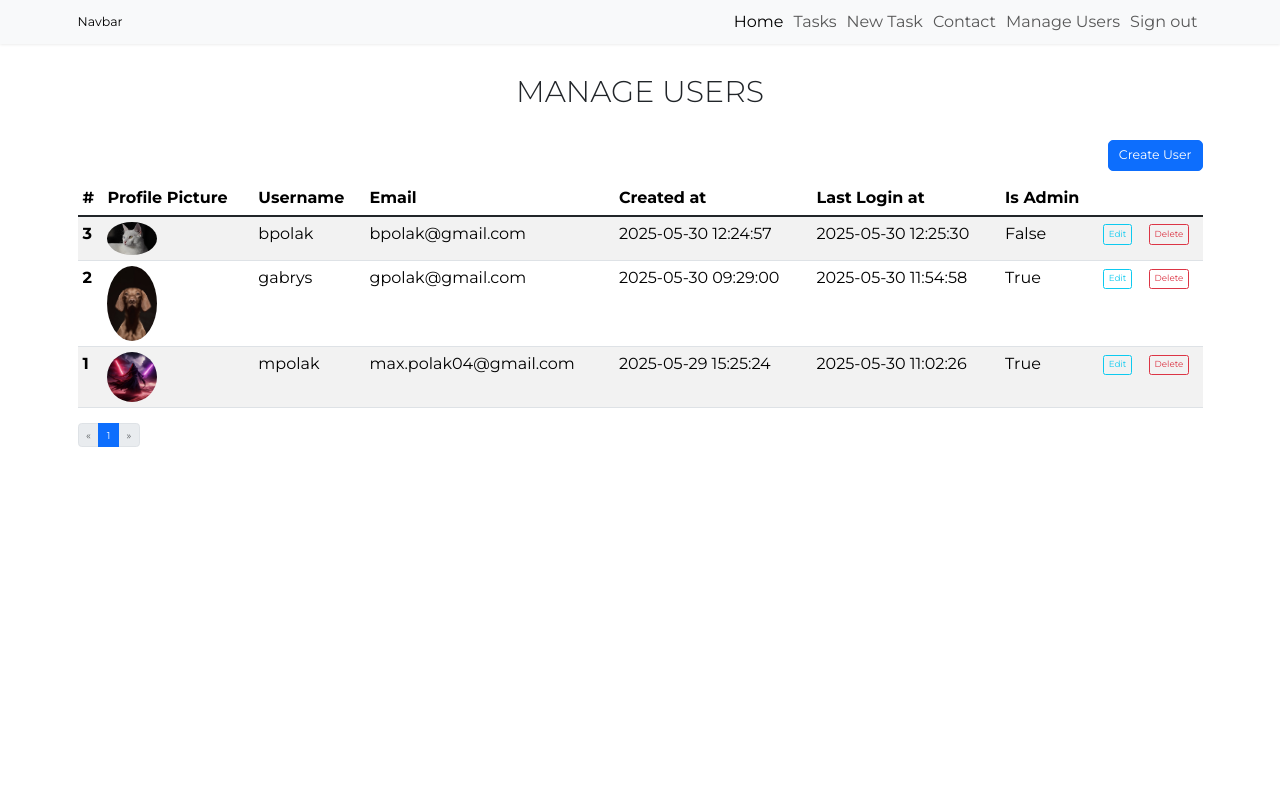
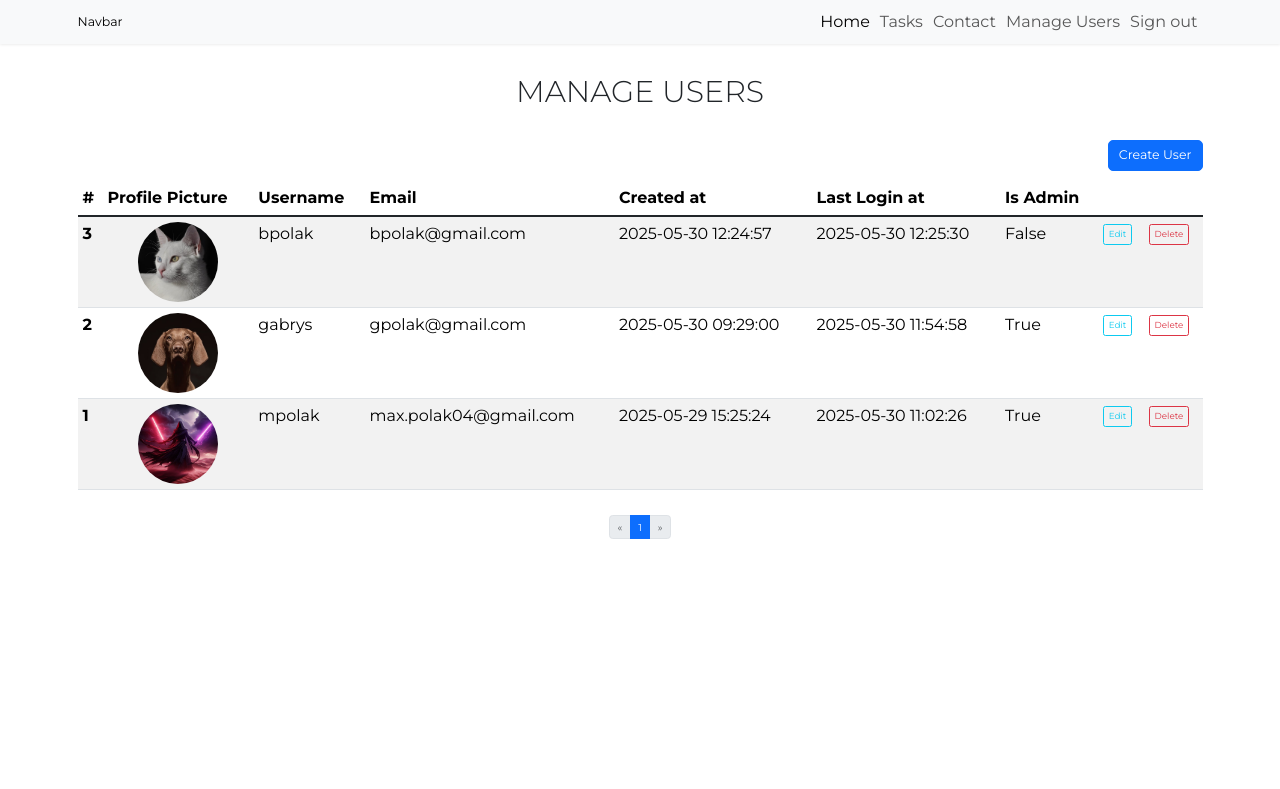
Before and after one commit to MaxPolak04/flask_taskmanager_crud, a Flask app: page /manage_users in a window 1280 px wide. Shown: the top 789 px of the page. Run offline with Flask 3, Linux system fonts and the light colour scheme; a user stored in the database is signed in.

Commit message:
small visual changes

```diff
--- a/static/css/style.css
+++ b/static/css/style.css
@@ -31,6 +31,11 @@ main {
     z-index: 2000;
 }
 
+.profile-img {
+    width: 5em;
+    height: 5em;
+}
+
 .hero-img {
     position: relative;
     display: flex;
--- a/templates/manage-users.html
+++ b/templates/manage-users.html
@@ -8,17 +8,18 @@
 
 {% block content %}
 <h1 class="display-5 text-center text-uppercase my-5">Manage Users</h1>
-<div class="container flex-column align-items-center">
+<div class="container">
 
     {% include 'create-user-modal.html' %}
 
     <div class="row mb-3">
         <div class="col-md-12">
-            <button class="btn btn-primary btn-lg float-end" type="button" data-bs-toggle="modal" data-bs-target="#createModal">Create User</button>
+            <button class="btn btn-primary btn-lg float-end" type="button" data-bs-toggle="modal"
+                data-bs-target="#createModal">Create User</button>
         </div>
     </div>
-    <div class="row">
-        <div class="col-md-12">
+</div>
+<div class="container d-flex flex-column align-items-center">
     <table class="table table-striped table-hover">
         <thead>
             <tr>
@@ -37,8 +38,13 @@
             {% for user in users %}
             <tr>
                 <th scope="row">{{ user.id }}</th>
-                        <td><img src="{{ url_for('static', filename='uploads/' + user.profile_picture) }}"
-                                alt="Profile Picture" class="img-fluid rounded-circle" width="50"></td>
+                <td>
+                    <div class="d-flex justify-content-center">
+                        <div class="rounded-circle overflow-hidden profile-img">
+                            <img src="{{ url_for('static', filename='uploads/' + user.profile_picture) }}" class="w-100 h-100 object-fit-cover" alt="Wyśrodkowane koło">
+                        </div>
+                    </div>
+                </td>
                 <td>{{ user.username }}</td>
                 <td>{{ user.email }}</td>
                 <td>{{ user.created_at }}</td>
@@ -62,22 +68,22 @@
         <ul class="pagination mx-auto">
             <li class="page-item">
                 <a class="page-link {% if pagination.page == 1 %}disabled{% endif %}"
-                            href="{{ url_for('manage_users', page=1) }}" {% if pagination.page==1 %}tabindex="-1" {%
-                            endif %} aria-label="First">
+                    href="{{ url_for('manage_users', page=1) }}" {% if pagination.page==1 %}tabindex="-1" {% endif %}
+                    aria-label="First">
                     <span aria-hidden="true">&laquo;</span>
                 </a>
             </li>
             {% if pagination.has_prev %}
-                    <li class="page-item"><a class="page-link"
-                            href="{{ url_for('manage_users', page=pagination.prev_num) }}">{{ pagination.prev_num
+            <li class="page-item"><a class="page-link" href="{{ url_for('manage_users', page=pagination.prev_num) }}">{{
+                    pagination.prev_num
                     }}</a></li>
             {% endif %}
-                    <li class="page-item"><span class="page-link active"
-                            href="{{ url_for('manage_users', page=page) }}" aria-current="page">{{ pagination.page
+            <li class="page-item"><span class="page-link active" href="{{ url_for('manage_users', page=page) }}"
+                    aria-current="page">{{ pagination.page
                     }}</span></li>
             {% if pagination.has_next %}
-                    <li class="page-item"><a class="page-link"
-                            href="{{ url_for('manage_users', page=pagination.next_num) }}">{{ pagination.next_num
+            <li class="page-item"><a class="page-link" href="{{ url_for('manage_users', page=pagination.next_num) }}">{{
+                    pagination.next_num
                     }}</a></li>
             {% endif %}
             <li class="page-item">
@@ -89,6 +95,4 @@
         </ul>
     </nav>
 </div>
-    </div>
-</div>
 {% endblock %}
--- a/templates/nav.html
+++ b/templates/nav.html
@@ -9,9 +9,6 @@
             <div class="navbar-nav ms-auto">
                 <a class="nav-link active" aria-current="page" href="{{ url_for('index') }}">Home</a>
                 <a class="nav-link" href="{{ url_for('get_all_tasks') }}">Tasks</a>
-                {% if current_user.is_authenticated %}
-                    <a class="nav-link" href="{{ url_for('create_task') }}">New Task</a>
-                {% endif %}
                 <a class="nav-link" href="{{ url_for('form') }}">Contact</a>
                 {% if current_user.is_admin %}
                     <a class="nav-link" href="{{ url_for('manage_users') }}">Manage Users</a>
```
Also changed, not shown: templates/task.html (+16 -11 lines), data/todo.db. Lines whose indentation alone changed are shown as unchanged.
